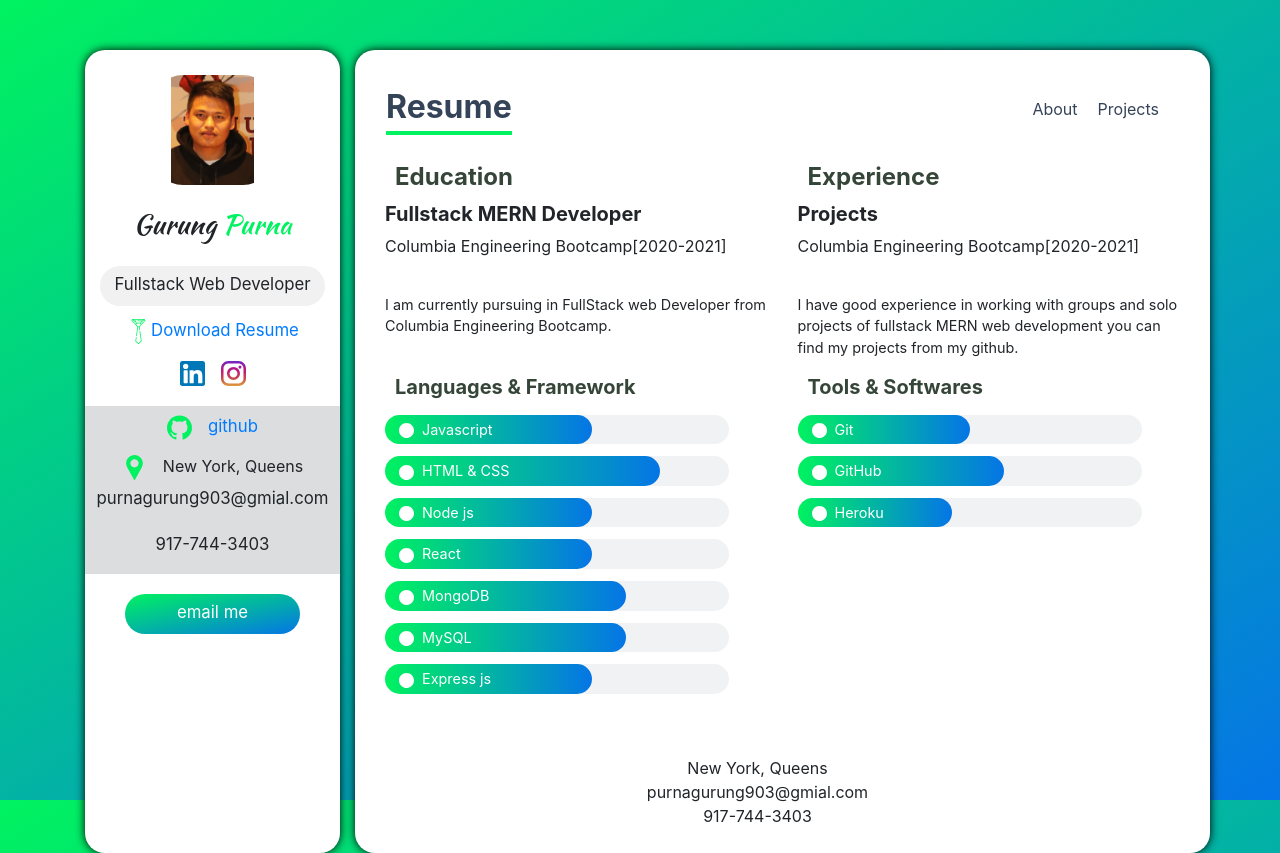
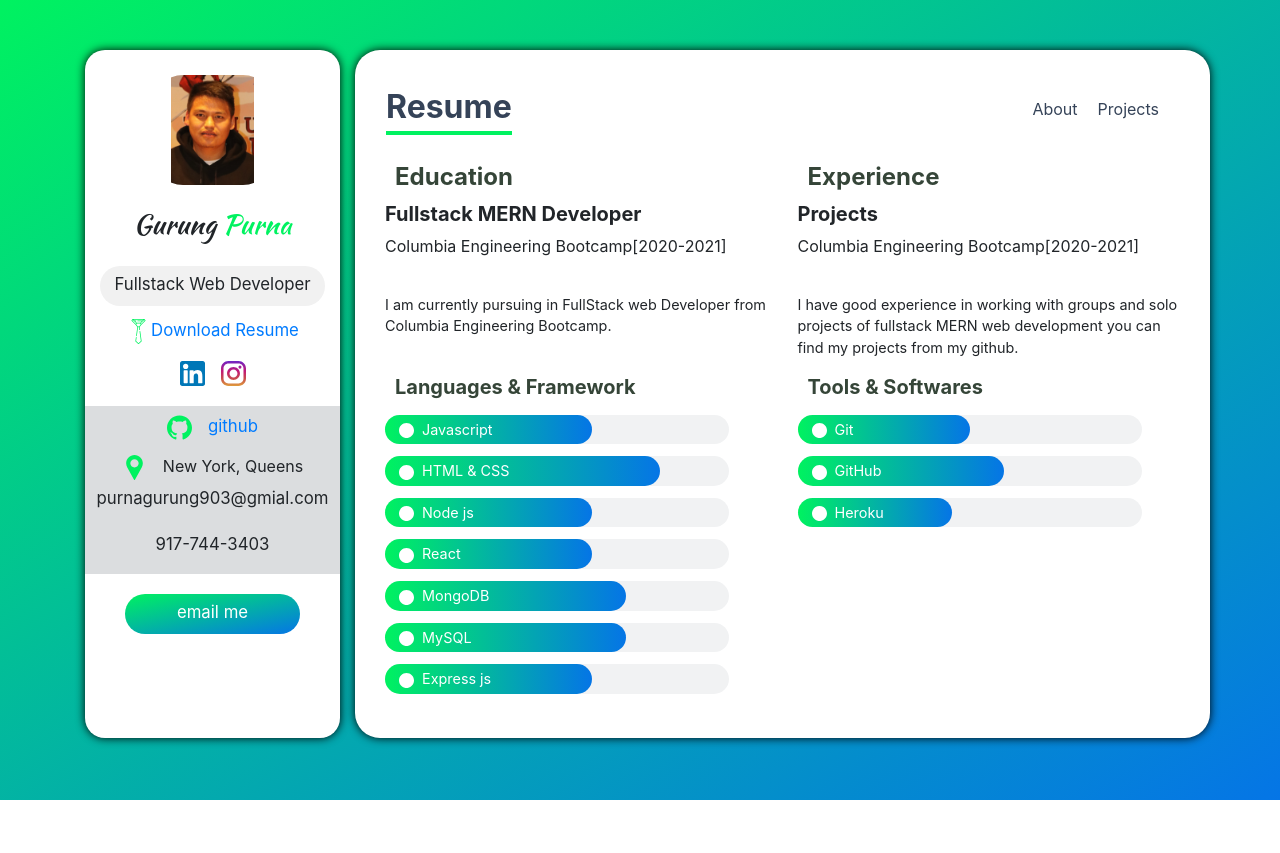
Before and after one commit to purnagurung903/reactportfolio, a React (Create React App) app in the folder reactportfolio/: page /resume in a window 1280 px wide. After the commit the page ends 800 px from the top, so only its background shows below. Built offline with nearby package versions, Linux system fonts and the light colour scheme.

Commit message:
remove footer

```diff
--- a/reactportfolio/src/components/About.js
+++ b/reactportfolio/src/components/About.js
@@ -46,7 +46,7 @@ const About = () => {
         </div>
 
       </div>
-      <Footer />
+
     </div>
   )
 }
--- a/reactportfolio/src/components/Projects.js
+++ b/reactportfolio/src/components/Projects.js
@@ -23,7 +23,7 @@ const Projects = () => {
               <ProjectCard key={project.name} project={project} />)
           }
       </div>
-      <Footer />
+
     </div>
   )
 }
--- a/reactportfolio/src/components/Resume.js
+++ b/reactportfolio/src/components/Resume.js
@@ -120,7 +120,7 @@ const Resume = () => {
           </div>
         </div>
       </div>
-      <Footer />
+
     </div>
   )
 }
--- a/reactportfolio/src/components/footer/Footer.js
+++ /dev/null
@@ -1,19 +0,0 @@
-import React from "react";
-
-
-function Footer() {
-  return (
-    <footer className="lighterBG footer">
-      <div className="center darkl">
-        New York, Queens
-
-            </div>
-      <div className="center darkl">purnagurung903@gmial.com
-            </div>
-      <div className="center darkl">917-744-3403
-            </div>
-    </footer>
-  );
-}
-
-export default Footer;
--- a/reactportfolio/src/index.css
+++ b/reactportfolio/src/index.css
@@ -30,7 +30,7 @@ a:hover {
 
 .app__main-content {
   background-color: #fff;
-  border-radius: 20px;
+  border-radius: 25px;
   padding: 25px 15px;
   box-shadow: 0 0 10px black;
 }
```
